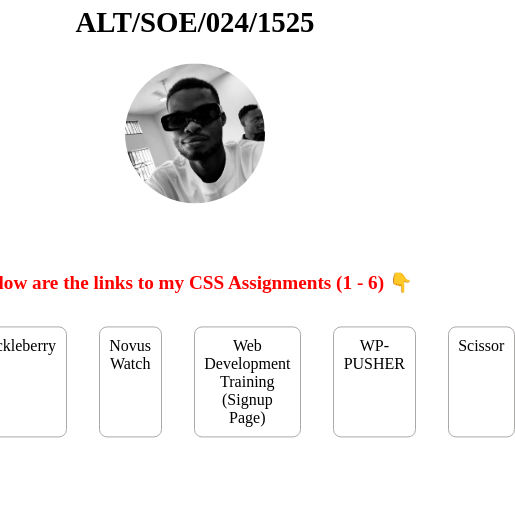
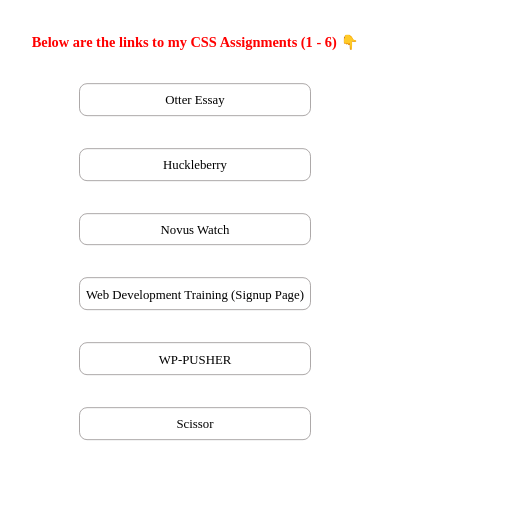
Before and after one commit to Caisere/my-css-assignments, a plain HTML site: page index.html in a window 390 px wide. Shown: the part 323-844 px from the top of the page, 515 px wide, since content can reach past the window. Drawn offline with Linux system fonts and the light colour scheme.

Commit message:
home page responsiveness fix

```diff
--- a/style.css
+++ b/style.css
@@ -39,7 +39,7 @@ section {
 }
 
 .inner--container .student-info{
-   text-align: center;
+    text-align: center;
 }
 
 .inner--container .student-info h1{
@@ -93,3 +93,38 @@ section {
 .container nav ul li a:hover{
     color: red;
 }
+
+
+@media (max-width: 768px){
+    .container{
+        width: 100%;
+    }
+    .inner--container{
+        gap: 2rem;
+    }
+    .inner--container .student-info h1{
+        font-size: 2rem;
+    }
+    .inner--container .student-info h4{
+        font-size: 1rem;
+    }
+    .inner--container .student-info img{
+        width: 100px;
+        height: 100px;
+    }
+    .container nav h3{
+        font-size: .9rem;
+    }
+
+    .container nav ul{
+        flex-direction: column;
+    }
+
+    .container nav ul li{
+        padding: .4rem;
+    }
+    .container nav ul li a:link,
+    .container nav ul li a:visited{
+        font-size: .8rem;
+    }
+}
```
Also changed, not shown: Assignment 6/style.css (+10 -7 lines).
